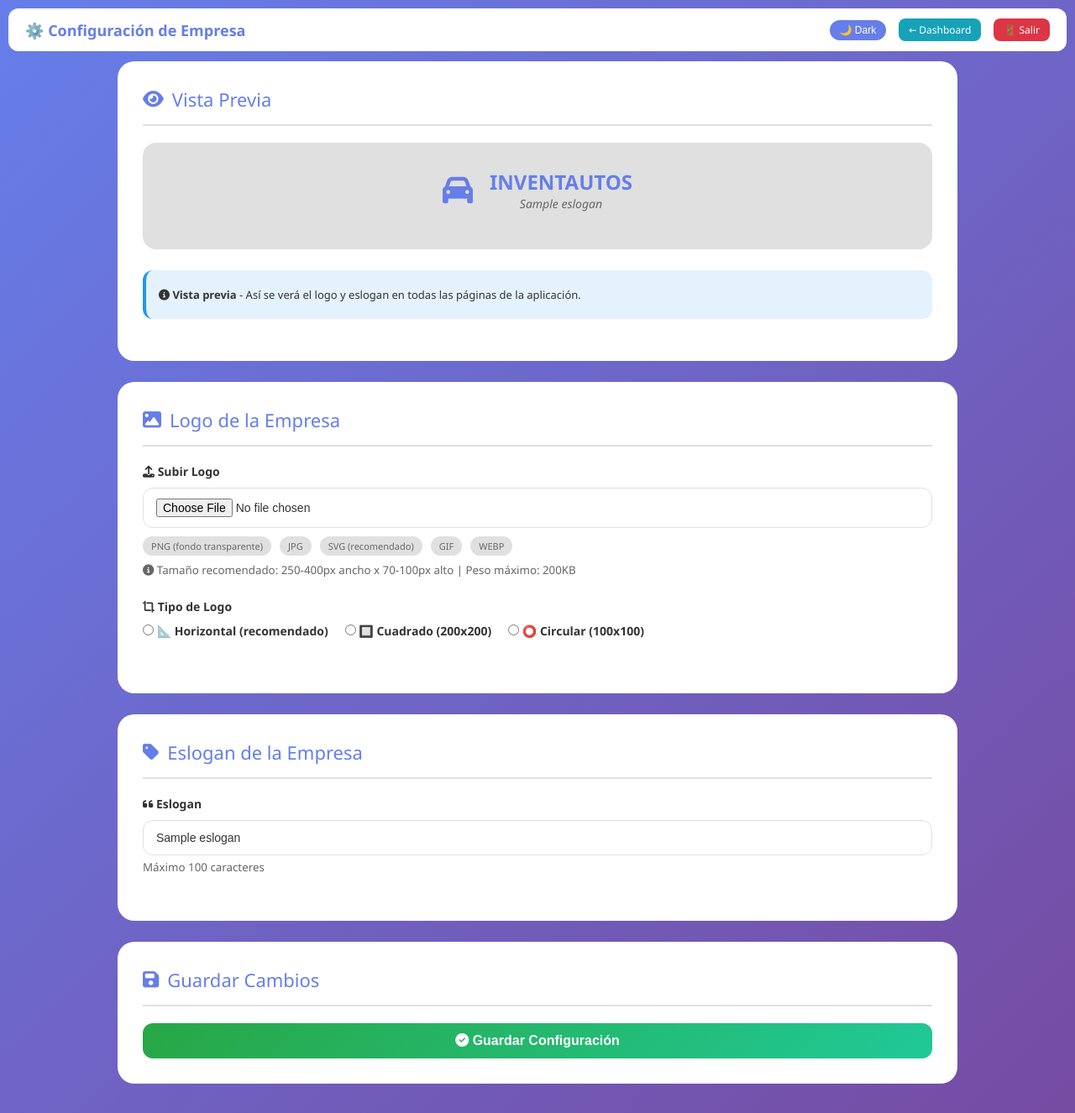
After one commit to axelscode/inventautos, a Flask app: template templates/configuracion.html in a window 1280 px wide. The commit adds this page. Shown: the whole page at 84% size. Run offline with Flask 3, Linux system fonts and the light colour scheme; the template is opened without the code that fills it: most values are stand-ins (such as "Sample title", 1, 10 or a date in 2020).

Commit message:
Last one

```diff
--- a/app.py
+++ b/app.py
@@ -31,7 +31,7 @@ os.makedirs('uploads', exist_ok=True)
 os.makedirs(UPLOAD_FOLDER_FOTOS, exist_ok=True)
 
 ALLOWED_EXTENSIONS = {'xlsx', 'xls', 'csv'}
-ALLOWED_IMAGE_EXTENSIONS = {'png', 'jpg', 'jpeg', 'gif', 'webp'}
+ALLOWED_IMAGE_EXTENSIONS = {'png', 'jpg', 'jpeg', 'gif', 'webp', 'svg'}
 
 def allowed_file(filename):
     return '.' in filename and filename.rsplit('.', 1)[1].lower() in ALLOWED_EXTENSIONS
@@ -184,6 +184,31 @@ def init_db():
         cursor.execute("ALTER TABLE vehiculos ADD COLUMN foto TEXT DEFAULT NULL")
     except:
         pass
+
+    # Tabla de configuración de empresa
+    cursor.execute('''
+        CREATE TABLE IF NOT EXISTS configuracion (
+            id INTEGER PRIMARY KEY AUTOINCREMENT,
+            clave TEXT UNIQUE NOT NULL,
+            valor TEXT,
+            tipo TEXT DEFAULT 'texto'
+        )
+    ''')
+
+    # Insertar configuraciones por defecto si no existen
+    config_default = [
+        ('logo_url', '', 'imagen'),
+        ('logo_tipo', 'horizontal', 'texto'),
+        ('eslogan', 'Tu mejor opción en vehículos', 'texto'),
+        ('empresa_nombre', 'INVENTAUTOS', 'texto')
+    ]
+
+    for clave, valor, tipo in config_default:
+        cursor.execute("SELECT id FROM configuracion WHERE clave = ?", (clave,))
+        if not cursor.fetchone():
+            cursor.execute("INSERT INTO configuracion (clave, valor, tipo) VALUES (?, ?, ?)",
+                          (clave, valor, tipo))
+
     cursor.execute('''
         CREATE TABLE IF NOT EXISTS sesiones_activas (
             id INTEGER PRIMARY KEY AUTOINCREMENT,
@@ -235,6 +260,31 @@ def init_db():
     conn.close()
 
 init_db()
+
+# ============ FUNCIONES DE CONFIGURACIÓN ============
+def get_config(clave):
+    """Obtiene un valor de configuración"""
+    conn = get_db()
+    cursor = conn.cursor()
+    cursor.execute("SELECT valor FROM configuracion WHERE clave = ?", (clave,))
+    resultado = cursor.fetchone()
+    conn.close()
+    return resultado['valor'] if resultado else None
+
+def set_config(clave, valor):
+    """Actualiza un valor de configuración"""
+    conn = get_db()
+    cursor = conn.cursor()
+    cursor.execute("UPDATE configuracion SET valor = ? WHERE clave = ?", (valor, clave))
+    conn.commit()
+    conn.close()
+
+@app.context_processor
+def utility_processor():
+    """Hace que get_config esté disponible en todos los templates"""
+    def get_config_global(clave):
+        return get_config(clave)
+    return dict(get_config=get_config_global)
 
 # ============ DECORADORES ============
 def login_required(f):
@@ -484,18 +534,70 @@ def estadisticas():
     conn.close()
     return jsonify({'total': total, 'disponibles': disponibles, 'vendidos': vendidos, 'reservados': reservados})
 
+# ============ RUTAS DE CONFIGURACIÓN (SOLO ADMIN) ============
+@app.route('/configuracion', methods=['GET', 'POST'])
+@login_required
+@admin_required
+def configuracion():
+    if request.method == 'POST':
+        eslogan = request.form.get('eslogan', '')
+        set_config('eslogan', eslogan)
+
+        logo_tipo = request.form.get('logo_tipo', 'horizontal')
+        set_config('logo_tipo', logo_tipo)
+
+        if 'logo' in request.files:
+            archivo = request.files['logo']
+            if archivo and archivo.filename != '' and allowed_image(archivo.filename):
+                try:
+                    extension = archivo.filename.rsplit('.', 1)[1].lower()
+                    nombre_archivo = f"logo_empresa.{extension}"
+                    ruta_archivo = os.path.join(UPLOAD_FOLDER_FOTOS, nombre_archivo)
+
+                    if os.path.exists(ruta_archivo):
+                        os.remove(ruta_archivo)
+
+                    archivo.save(ruta_archivo)
+                    set_config('logo_url', nombre_archivo)
+                    flash('✅ Logo actualizado exitosamente', 'success')
+                except Exception as e:
+                    flash(f'❌ Error al subir logo: {str(e)}', 'error')
+            elif archivo and archivo.filename != '':
+                flash('❌ Formato no permitido. Use PNG, JPG, JPEG, GIF, WEBP o SVG', 'error')
+
+        if request.form.get('eliminar_logo') == '1':
+            logo_actual = get_config('logo_url')
+            if logo_actual:
+                ruta_archivo = os.path.join(UPLOAD_FOLDER_FOTOS, logo_actual)
+                if os.path.exists(ruta_archivo):
+                    os.remove(ruta_archivo)
+                set_config('logo_url', '')
+                flash('✅ Logo eliminado', 'success')
+
+        registrar_log(session['user_id'], 'CONFIGURACION', 'configuracion', None, 'Actualizó configuración de empresa', request.remote_addr)
+        flash('✅ Configuración guardada correctamente', 'success')
+        return redirect(url_for('configuracion'))
+
+    logo_url = get_config('logo_url')
+    logo_tipo = get_config('logo_tipo')
+    eslogan = get_config('eslogan')
+    empresa_nombre = get_config('empresa_nombre')
+
+    return render_template('configuracion.html',
+                         logo_url=logo_url,
+                         logo_tipo=logo_tipo,
+                         eslogan=eslogan,
+                         empresa_nombre=empresa_nombre)
+
 # ============ RUTAS DE FOTOS ============
-# ============ RUTAS DE MÚLTIPLES FOTOS ============
-
 @app.route('/api/fotos/<int:id>')
 @login_required
 def obtener_fotos(id):
-    """Obtiene la lista de fotos de un vehículo"""
     fotos_dir = os.path.join(UPLOAD_FOLDER_FOTOS, str(id))
     fotos = []
     if os.path.exists(fotos_dir):
         for archivo in os.listdir(fotos_dir):
-            if allowed_image(archivo):
+            if allowed_image(archivo) and archivo != get_config('logo_url'):
                 fotos.append(archivo)
     fotos.sort()
     return jsonify({'fotos': fotos})
@@ -504,7 +606,6 @@ def obtener_fotos(id):
 @login_required
 @admin_required
 def subir_fotos_multiple(id):
-    """Sube múltiples fotos para un vehículo"""
     if 'fotos' not in request.files:
         return jsonify({'success': False, 'error': 'No se seleccionaron archivos'})
 
@@ -512,12 +613,10 @@ def subir_fotos_multiple(id):
     if len(archivos) == 0:
         return jsonify({'success': False, 'error': 'No se seleccionaron archivos'})
 
-    # Crear directorio para el vehículo
     vehiculo_dir = os.path.join(UPLOAD_FOLDER_FOTOS, str(id))
     os.makedirs(vehiculo_dir, exist_ok=True)
 
-    # Contar fotos actuales
-    fotos_actuales = [f for f in os.listdir(vehiculo_dir) if allowed_image(f)]
+    fotos_actuales = [f for f in os.listdir(vehiculo_dir) if allowed_image(f) and f != get_config('logo_url')]
 
     if len(fotos_actuales) + len(archivos) > 12:
         return jsonify({'success': False, 'error': f'Máximo 12 fotos. Actualmente tienes {len(fotos_actuales)}'})
@@ -553,7 +652,6 @@ def subir_fotos_multiple(id):
 @login_required
 @admin_required
 def eliminar_foto_ajax(id, nombre_foto):
-    """Elimina una foto específica de un vehículo"""
     vehiculo_dir = os.path.join(UPLOAD_FOLDER_FOTOS, str(id))
     ruta_archivo = os.path.join(vehiculo_dir, nombre_foto)
 
--- /dev/null
+++ b/templates/configuracion.html
@@ -0,0 +1,130 @@
+<!DOCTYPE html>
+<html lang="es">
+<head>
+    <meta charset="UTF-8">
+    <meta name="viewport" content="width=device-width, initial-scale=1.0">
+    <title>INVENTAUTOS - Configuración</title>
+    <link rel="stylesheet" href="{{ url_for('static', filename='style.css') }}">
+    <link rel="stylesheet" href="https://cdnjs.cloudflare.com/ajax/libs/font-awesome/6.5.1/css/all.min.css">
+    <style>
+        .config-container { max-width: 1000px; margin: 0 auto; }
+        .config-card { background: var(--bg-card); border-radius: 20px; padding: 30px; margin-bottom: 25px; }
+        .config-title { font-size: 22px; color: #667eea; margin-bottom: 20px; padding-bottom: 15px; border-bottom: 2px solid var(--border-color); display: flex; align-items: center; gap: 10px; }
+        .preview-container { background: var(--border-color); border-radius: 16px; padding: 30px; text-align: center; margin-bottom: 25px; }
+        .preview-header { display: flex; align-items: center; justify-content: center; gap: 20px; flex-wrap: wrap; margin-bottom: 15px; }
+        .preview-logo { display: flex; align-items: center; justify-content: center; }
+        .preview-logo.horizontal img { max-width: 300px; max-height: 80px; }
+        .preview-logo.cuadrado img { width: 120px; height: 120px; object-fit: contain; }
+        .preview-logo.circular img { width: 100px; height: 100px; object-fit: cover; border-radius: 50%; }
+        .preview-eslogan { font-size: 14px; color: var(--text-secondary); font-style: italic; }
+        .form-group { margin-bottom: 25px; }
+        .form-group label { display: block; margin-bottom: 10px; font-weight: 600; color: var(--text-primary); font-size: 14px; }
+        .form-group input, .form-group select, .form-group textarea { width: 100%; padding: 12px 15px; border: 1px solid var(--border-color); border-radius: 12px; font-size: 14px; background: var(--bg-card); color: var(--text-primary); }
+        .form-group input:focus, .form-group select:focus, .form-group textarea:focus { outline: none; border-color: #667eea; }
+        .radio-group { display: flex; gap: 20px; flex-wrap: wrap; }
+        .radio-option { display: flex; align-items: center; gap: 8px; cursor: pointer; }
+        .radio-option input { width: auto; cursor: pointer; }
+        .logo-preview { margin-top: 15px; padding: 20px; background: var(--border-color); border-radius: 12px; text-align: center; }
+        .logo-preview img { max-width: 200px; max-height: 80px; object-fit: contain; }
+        .info-box { background: #e3f2fd; border-left: 4px solid #2196f3; padding: 15px; border-radius: 12px; margin-bottom: 20px; }
+        body.dark-mode .info-box { background: #1e3a5f; border-left-color: #667eea; }
+        .info-box p { margin: 5px 0; font-size: 13px; color: var(--text-primary); }
+        .btn-guardar { background: linear-gradient(135deg, #28a745 0%, #20c997 100%); color: white; padding: 12px 30px; border: none; border-radius: 12px; cursor: pointer; font-size: 16px; font-weight: 600; width: 100%; }
+        .btn-eliminar-logo { background: #dc3545; color: white; padding: 8px 20px; border: none; border-radius: 8px; cursor: pointer; font-size: 13px; margin-top: 10px; }
+        .formatos { display: flex; gap: 10px; flex-wrap: wrap; margin-top: 10px; }
+        .formato-badge { background: var(--border-color); padding: 4px 10px; border-radius: 20px; font-size: 11px; color: var(--text-secondary); }
+        @media (max-width: 768px) { .config-card { padding: 20px; } .preview-header { flex-direction: column; text-align: center; } .radio-group { flex-direction: column; gap: 10px; } }
+    </style>
+</head>
+<body>
+    <div class="header">
+        <h1>⚙️ Configuración de Empresa</h1>
+        <div style="display: flex; align-items: center; gap: 15px;">
+            <button id="themeToggle" class="theme-btn">🌙 Dark</button>
+            <a href="{{ url_for('dashboard') }}" class="btn-home">← Dashboard</a>
+            <a href="{{ url_for('logout') }}" class="btn-logout">🚪 Salir</a>
+        </div>
+    </div>
+    <div class="config-container">
+        <div class="config-card">
+            <div class="config-title"><i class="fas fa-eye"></i> Vista Previa</div>
+            <div class="preview-container">
+                <div class="preview-header">
+                    <div class="preview-logo {{ logo_tipo }}">
+                        {% if logo_url %}
+                            <img src="{{ url_for('static', filename='uploads/' + logo_url) }}" alt="Logo">
+                        {% else %}
+                            <div style="font-size: 36px; color: #667eea;"><i class="fas fa-car"></i></div>
+                        {% endif %}
+                    </div>
+                    <div>
+                        <h2 style="color: #667eea; margin: 0;">INVENTAUTOS</h2>
+                        <div class="preview-eslogan">{{ eslogan }}</div>
+                    </div>
+                </div>
+            </div>
+            <div class="info-box"><p><i class="fas fa-info-circle"></i> <strong>Vista previa</strong> - Así se verá el logo y eslogan en todas las páginas de la aplicación.</p></div>
+        </div>
+        <form method="POST" action="{{ url_for('configuracion') }}" enctype="multipart/form-data">
+            <div class="config-card">
+                <div class="config-title"><i class="fas fa-image"></i> Logo de la Empresa</div>
+                <div class="form-group">
+                    <label><i class="fas fa-upload"></i> Subir Logo</label>
+                    <input type="file" name="logo" accept="image/png, image/jpeg, image/jpg, image/gif, image/webp, image/svg+xml">
+                    <div class="formatos">
+                        <span class="formato-badge">PNG (fondo transparente)</span>
+                        <span class="formato-badge">JPG</span>
+                        <span class="formato-badge">SVG (recomendado)</span>
+                        <span class="formato-badge">GIF</span>
+                        <span class="formato-badge">WEBP</span>
+                    </div>
+                    <small style="color: var(--text-secondary); margin-top: 8px; display: block;"><i class="fas fa-info-circle"></i> Tamaño recomendado: 250-400px ancho x 70-100px alto | Peso máximo: 200KB</small>
+                </div>
+                {% if logo_url %}
+                <div class="logo-preview">
+                    <img src="{{ url_for('static', filename='uploads/' + logo_url) }}" alt="Logo actual">
+                    <div style="margin-top: 10px;"><button type="submit" name="eliminar_logo" value="1" class="btn-eliminar-logo" onclick="return confirm('¿Eliminar el logo actual?')"><i class="fas fa-trash-alt"></i> Eliminar Logo</button></div>
+                </div>
+                {% endif %}
+                <div class="form-group" style="margin-top: 20px;">
+                    <label><i class="fas fa-crop-alt"></i> Tipo de Logo</label>
+                    <div class="radio-group">
+                        <label class="radio-option"><input type="radio" name="logo_tipo" value="horizontal" {% if logo_tipo == 'horizontal' %}checked{% endif %}> 📐 Horizontal (recomendado)</label>
+                        <label class="radio-option"><input type="radio" name="logo_tipo" value="cuadrado" {% if logo_tipo == 'cuadrado' %}checked{% endif %}> 🔲 Cuadrado (200x200)</label>
+                        <label class="radio-option"><input type="radio" name="logo_tipo" value="circular" {% if logo_tipo == 'circular' %}checked{% endif %}> ⭕ Circular (100x100)</label>
+                    </div>
+                </div>
+            </div>
+            <div class="config-card">
+                <div class="config-title"><i class="fas fa-tag"></i> Eslogan de la Empresa</div>
+                <div class="form-group">
+                    <label><i class="fas fa-quote-left"></i> Eslogan</label>
+                    <input type="text" name="eslogan" value="{{ eslogan }}" placeholder="Ej: Tu mejor opción en vehículos" maxlength="100">
+                    <small style="color: var(--text-secondary); margin-top: 5px; display: block;">Máximo 100 caracteres</small>
+                </div>
+            </div>
+            <div class="config-card">
+                <div class="config-title"><i class="fas fa-save"></i> Guardar Cambios</div>
+                <button type="submit" class="btn-guardar"><i class="fas fa-check-circle"></i> Guardar Configuración</button>
+            </div>
+        </form>
+    </div>
+    <script>
+        function toggleTheme() {
+            document.body.classList.toggle('dark-mode');
+            const isDark = document.body.classList.contains('dark-mode');
+            localStorage.setItem('darkMode', isDark);
+            const btn = document.getElementById('themeToggle');
+            if (btn) btn.textContent = isDark ? '☀️ Light' : '🌙 Dark';
+        }
+        const savedDarkMode = localStorage.getItem('darkMode') === 'true';
+        if (savedDarkMode) {
+            document.body.classList.add('dark-mode');
+            const btn = document.getElementById('themeToggle');
+            if (btn) btn.textContent = '☀️ Light';
+        }
+        const toggleBtn = document.getElementById('themeToggle');
+        if (toggleBtn) toggleBtn.addEventListener('click', toggleTheme);
+    </script>
+</body>
+</html>
```
Also changed, not shown: templates/dashboard.html (+25 -2 lines), templates/inventario.html (+22 -2 lines), inventautos.db, static/uploads/logo_empresa.png (added).
